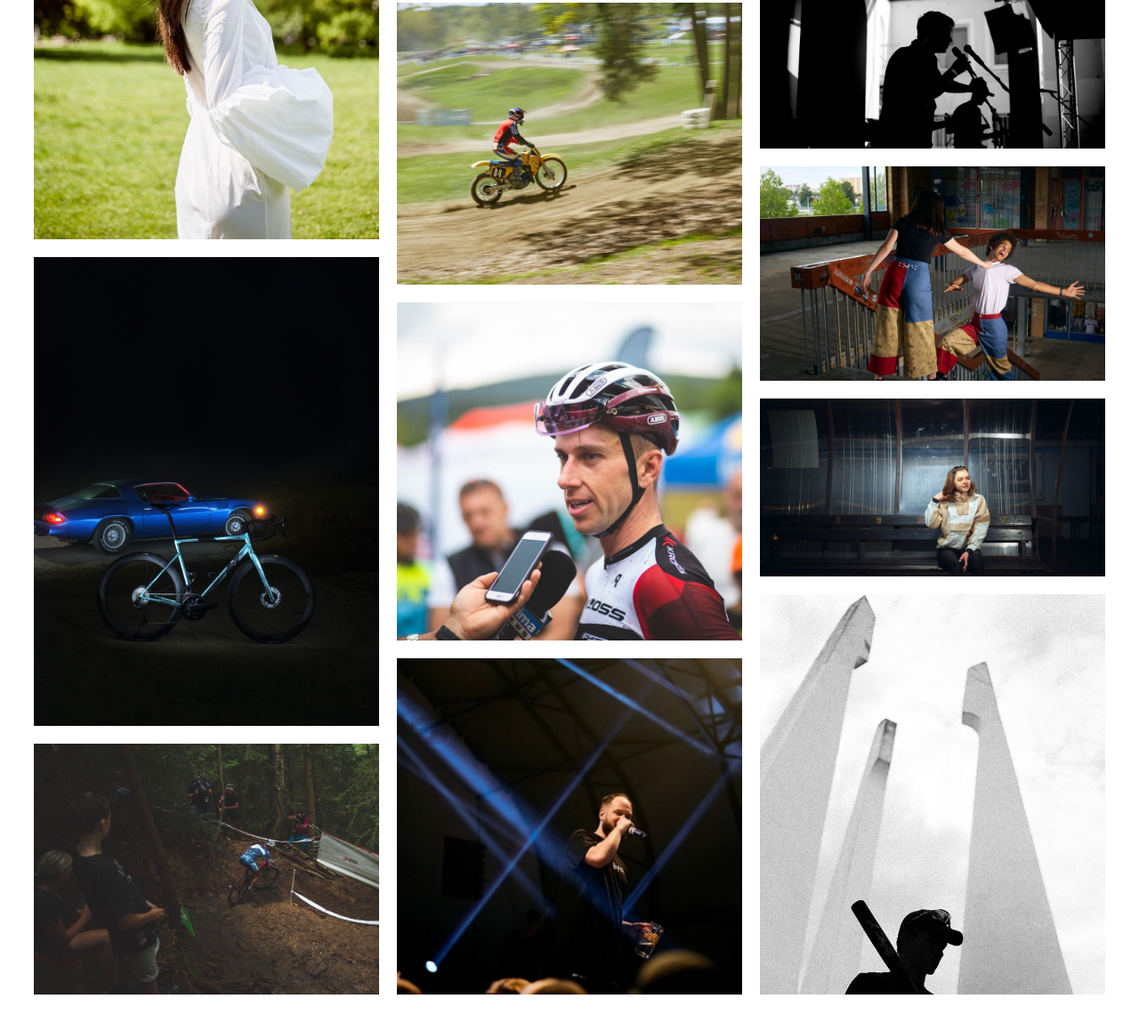
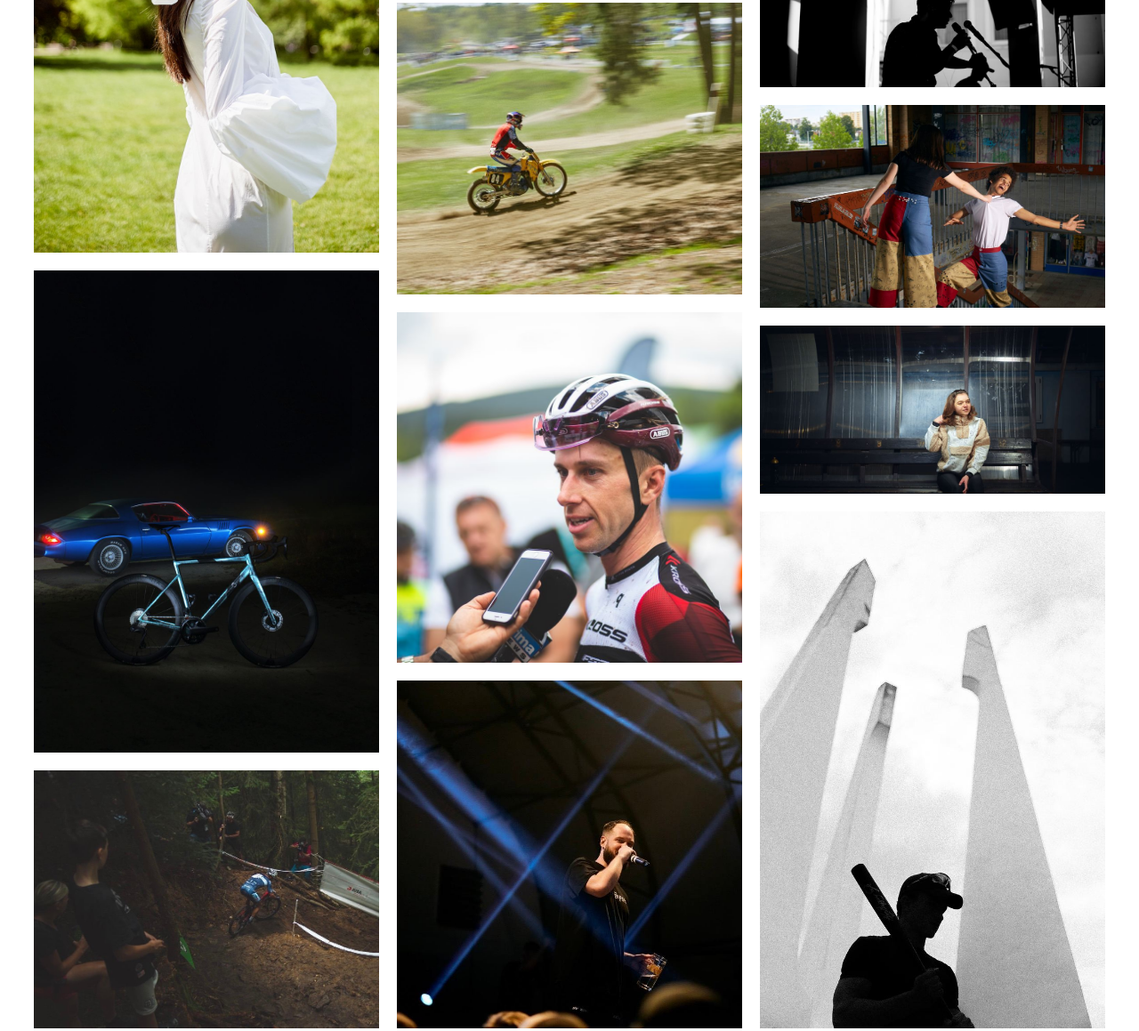
Before and after one commit to simfilip/simfilip.github.io, a plain HTML site: page index.html in a window 1280 px wide. Shown: the part 7480-8639 px from the top of the page at 89% size. Drawn offline with Linux system fonts and the light colour scheme.

Commit message:
Fotka s pálkou a sloupy se v mřížce nikdy neořezává
Co-Authored-By: Claude Opus 5.5 <noreply@anthropic.com>
Claude-Session: https://claude.ai/code/session_01EyJKZUVhvLMz7AJz3mA8dW

```diff
--- a/index.html
+++ b/index.html
@@ -234,7 +234,9 @@ function vyrovnej() {
   cols.forEach((c) => c.items.forEach((it) => { it.el.classList.remove("fit"); it.el.firstElementChild.style.aspectRatio = ""; }));
   if (n < 2) return;
   const nat = cols.map((c) => c.items.reduce((s, it) => s + it.r * colW, 0) + MEZERA * (c.items.length - 1));
-  const tail = cols.map((c) => c.items.slice(-3).reduce((s, it) => s + it.r * colW, 0));
+  // fotky označené "keep" se nedořezávají (musí být vidět celé) — dorovná se to na ostatních
+  const adj = cols.map((c) => c.items.filter((it) => !it.p.keep));
+  const tail = adj.map((a) => Math.max(1, a.slice(-3).reduce((s, it) => s + it.r * colW, 0)));
   const lo = Math.min(...nat), hi = Math.max(...nat);
   let cil = hi, nej = Infinity;
   for (let s = 0; s <= 60; s++) {
@@ -244,17 +246,18 @@ function vyrovnej() {
   }
   cols.forEach((c, k) => {
     const delta = cil - nat[k];
-    if (Math.abs(delta) < 1) return;
-    const max = Math.min(6, c.items.length);
-    let m = Math.min(3, c.items.length), f = 1;
+    const a = adj[k];
+    if (Math.abs(delta) < 1 || !a.length) return;
+    const max = Math.min(6, a.length);
+    let m = Math.min(3, a.length), f = 1;
     for (;;) {
-      const S = c.items.slice(-m).reduce((s, it) => s + it.r * colW, 0);
+      const S = a.slice(-m).reduce((s, it) => s + it.r * colW, 0);
       f = 1 + delta / S;
       if ((f >= 0.72 && f <= 1.4) || m >= max) break;
       m++;
     }
     f = Math.min(1.4, Math.max(0.72, f));
-    c.items.slice(-m).forEach((it) => {
+    a.slice(-m).forEach((it) => {
       it.el.classList.add("fit");
       it.el.firstElementChild.style.aspectRatio = `1 / ${(it.r * f).toFixed(4)}`;
     });
```
Also changed, not shown: fotky.json (+1 -1 lines).
